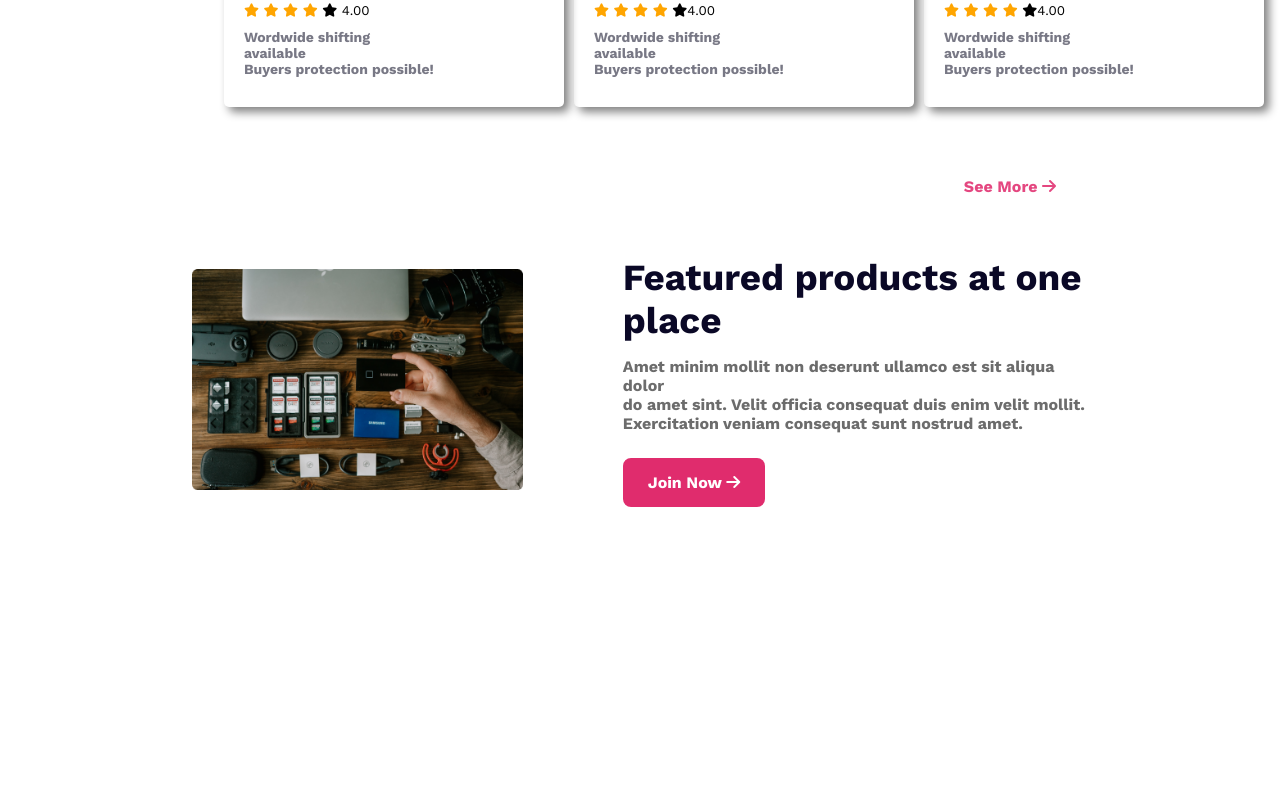
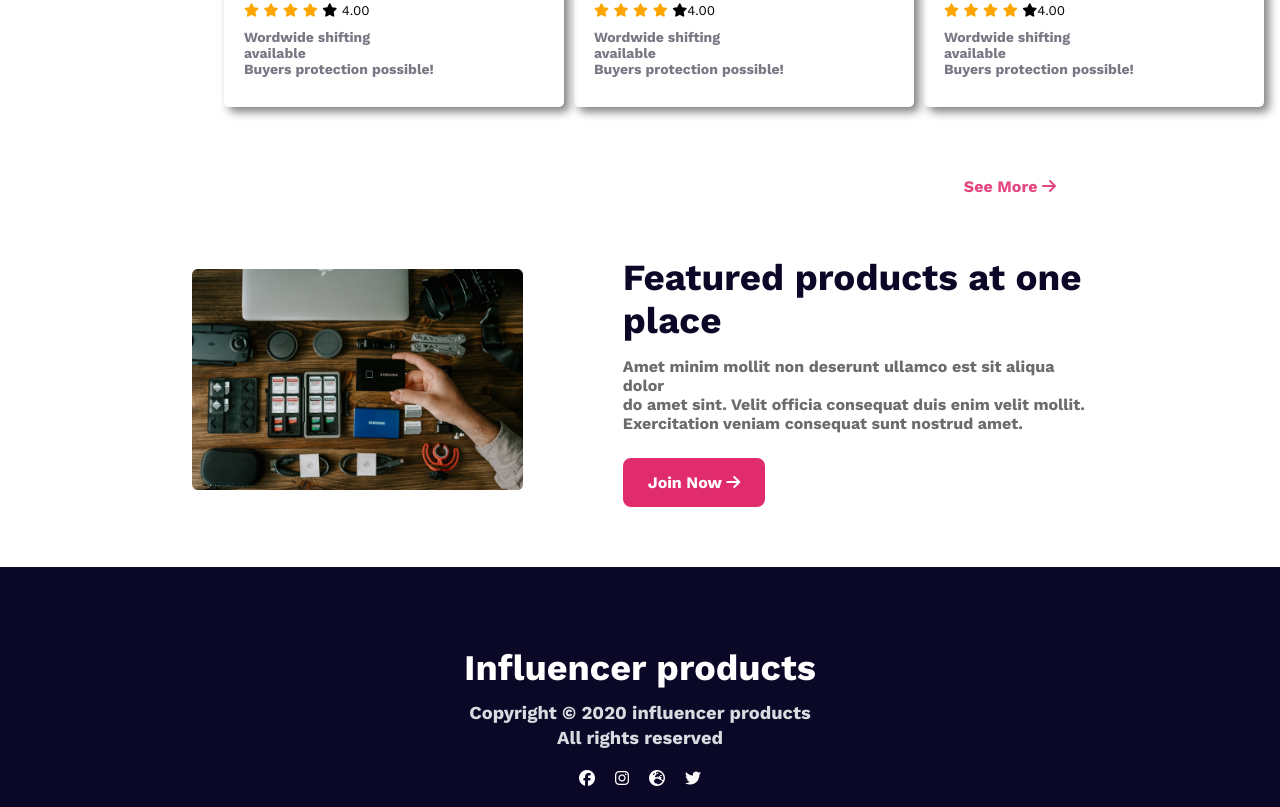
Before and after one commit to muddasirfaiyaj66/influencer-gear, a plain HTML site: page index.html in a window 1280 px wide. Shown: the part 2391-3198 px from the top of the page. Before the commit the page ends 2948 px from the top, so only its background shows below. Drawn offline with nearby package versions, Linux system fonts and the light colour scheme.

Commit message:
complete footer section

```diff
--- a/index.html
+++ b/index.html
@@ -219,8 +219,27 @@
          </section>
           <!-- featured section end  -->
     </main>
+    <!-- main section end  -->
+    <!-- footer section start  -->
     <footer>
+        <section class="footer-container">
+                <div class="footer-title">
+                    <h1 >Influencer products</h1>
+                </div>
+                <div class="Copyright">
+                    <small>Copyright © 2020  influencer products <br> All rights reserved
+                   </small>
+                </div>
 
+        <div class="footer-icon">
+
+            <span><i class="fa-brands fa-facebook fa-fade" style="color: #ffffff;"></i></span>
+            <span><i class="fa-brands fa-instagram fa-fade" style="color: #ffffff;"></i></span>
+            <span><i class="fa-solid fa-earth-europe fa-fade" style="color: #ffffff;"></i></span>
+            <span><i class="fa-brands fa-twitter fa-fade" style="color: #fafafa;"></i></span>
+        </div>
+
+    </section>
     </footer>
 </body>
 
--- a/styles/style.css
+++ b/styles/style.css
@@ -173,10 +173,13 @@ nav>ul li a {
     display: flex;
     gap: 100px;
     align-items: center;
+    margin-bottom: 60px;
 }
-..featured-content{
+
+.featured-content {
     width: fit-content;
 }
+
 .featured-content-img {
     width: 100%;
 }
@@ -203,6 +206,37 @@ nav>ul li a {
     border: none;
     font-size: 16px;
     font-weight: 700;
+}
+
+/* footer style  */
+.footer-container {
+    height: 30vh;
+    background-color: #0A0826;
+    align-items: center;
+    color: white;
+    text-align: center;
+
+}
+
+.footer-title {
+    font-size: 24px;
+    font-weight: 700;
+    padding-top: 80px;
+    padding-bottom: 10px;
+}
+
+.Copyright {
+    color: #D9DBE1;
+    font-size: 22px;
+    font-weight: 700;
+}
+
+.footer-icon {
+    margin-top: 20px;
+    display: flex;
+    justify-content: center;
+    gap: 20px;
+    align-items: center;
 }
 
 
@@ -261,10 +295,12 @@ nav>ul li a {
         width: fit-content;
 
     }
-    .featured-container{
+
+    .featured-container {
         flex-direction: column-reverse;
     }
-    .featured-title{
+
+    .featured-title {
         font-size: 1.5rem;
     }
 
@@ -318,7 +354,8 @@ nav>ul li a {
         width: fit-content;
 
     }
-    .featured-container{
+
+    .featured-container {
         flex-direction: column-reverse;
     }
 
```
